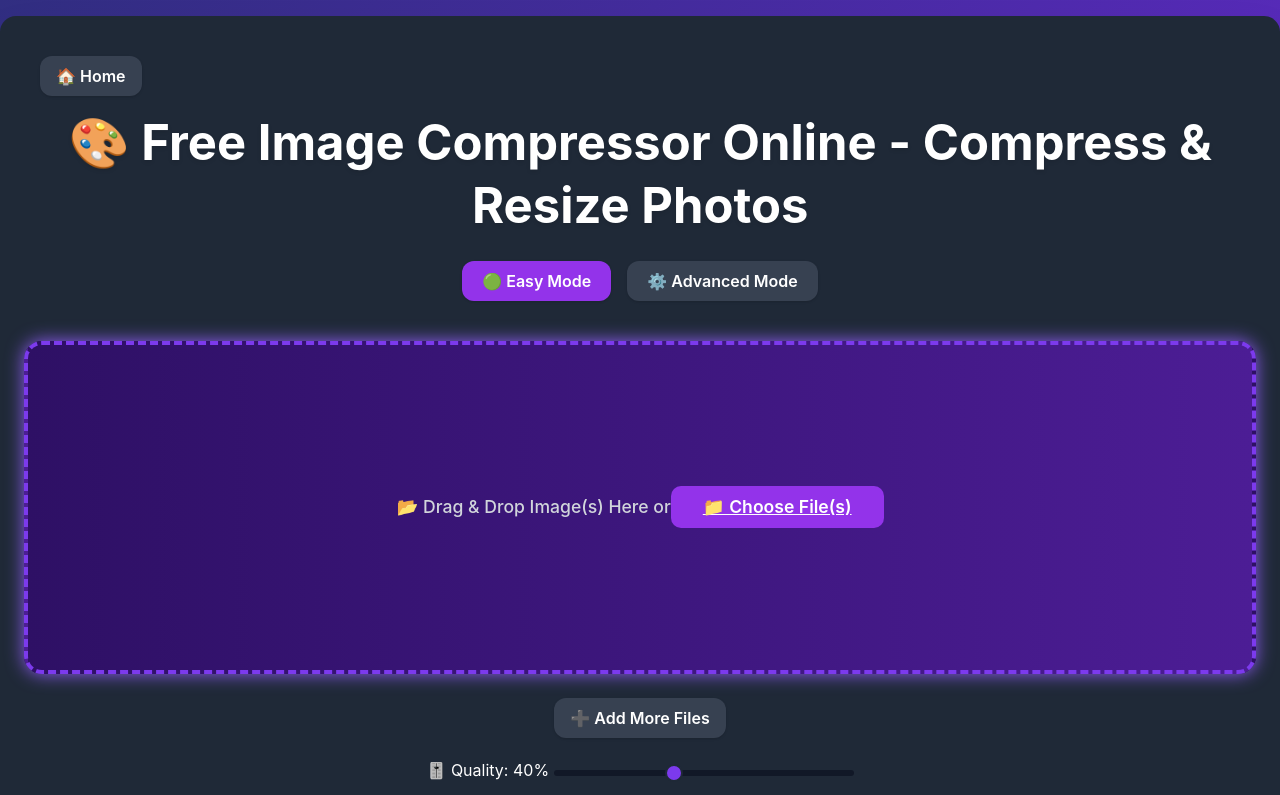
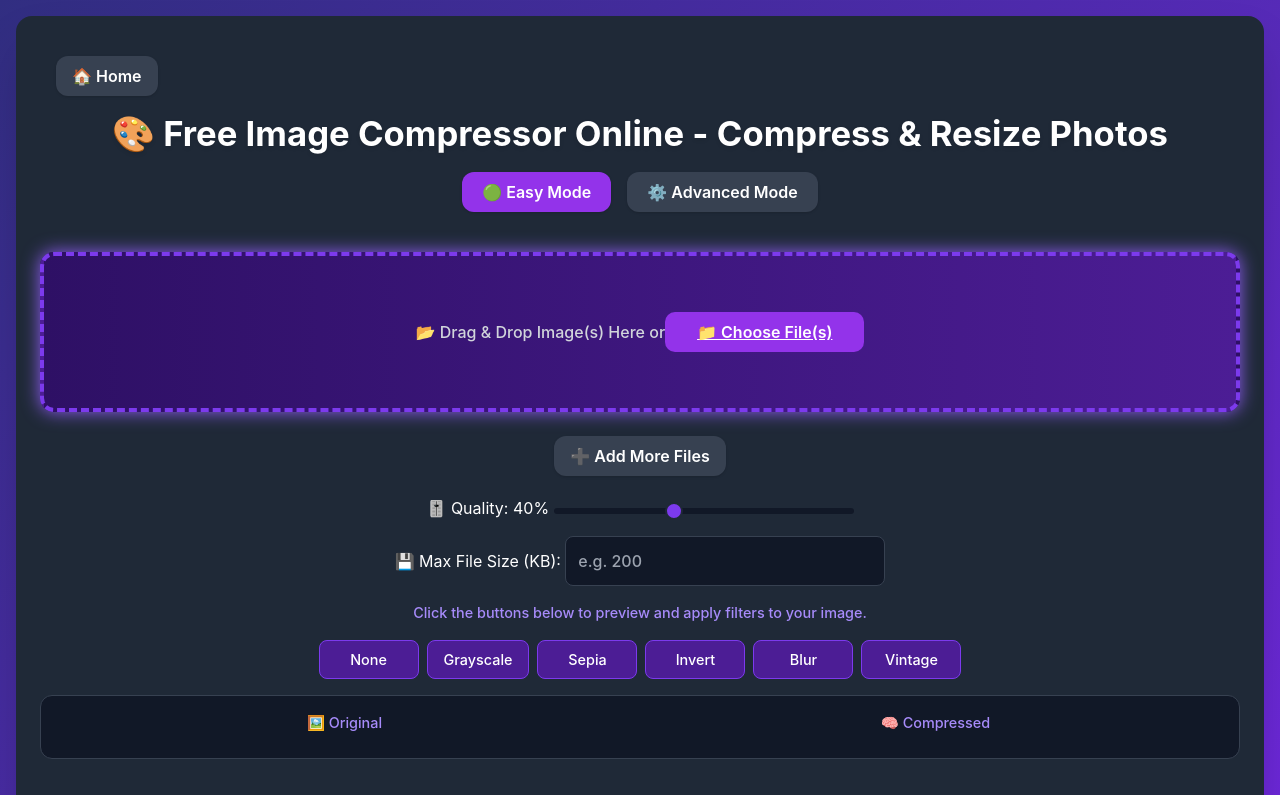
Before and after one commit to shibbux/imgcompress3, a plain HTML site: page index.html in a window 1280 px wide. Shown: the top 795 px of the page. Drawn offline with nearby package versions, Linux system fonts and the light colour scheme.

Commit message:
Update index.html

```diff
--- a/index.html
+++ b/index.html
@@ -184,12 +184,13 @@
       box-shadow: 0 10px 40px 0 #00000040;
     }
     img { max-height: 200px; border-radius: 10px; }
-    .drop-zone { border: 4px dashed #7c3aed; padding: 40px; border-radius: 18px; cursor: pointer; text-align: center; font-size: 1.1rem; color: #d1d5db; background: linear-gradient(to right, #2e1065, #4c1d95); transition: transform 0.3s, box-shadow 0.3s, border-color 0.3s; animation: subtlePulse 3s infinite;
-    height: 26vw;
+    .drop-zone { border: 4px dashed #7c3aed; padding: 28px; border-radius: 14px; cursor: pointer; text-align: center; font-size: 1rem; color: #d1d5db; background: linear-gradient(to right, #2e1065, #4c1d95); transition: transform 0.3s, box-shadow 0.3s, border-color 0.3s; animation: subtlePulse 3s infinite;
+    min-height: 160px;
+    max-height: 420px;
+    height: auto;
     align-items: center;
     justify-content: center;
-    display: flex
-;
+    display: flex;
     }
     .drop-zone:hover { transform: scale(1.02); box-shadow: 0 0 20px #a78bfa; }
     .drop-zone.dragover { background-color: #4c1d95; border-color: #c084fc; animation: none; }
@@ -239,33 +240,30 @@
       margin-bottom: 0;
     }
     .blackbox {
-      height: 100%;
-      width: 100vw;
+      height: auto;
+      width: 100%;
+      max-width: 100%;
+      box-sizing: border-box;
+      padding-left: 0;
+      padding-right: 0;
     }
     .main-heading {
   text-align: center;
-  font-weight: bold;
-  font-size: 24px;
-  margin-bottom: 24px;
-  animation: pulse 2s infinite;
-  padding: 0 1rem;
-}
-
-/* Responsive font sizes */
+  font-weight: 700;
+  font-size: 20px;
+  margin-bottom: 16px;
+  padding: 0 0.75rem;
+}
+
+/* Responsive font sizes (smaller for cleaner initial view) */
 @media (min-width: 640px) {
-  .main-heading {
-    font-size: 28px;
-  }
+  .main-heading { font-size: 22px; }
 }
 @media (min-width: 768px) {
-  .main-heading {
-    font-size: 36px;
-  }
+  .main-heading { font-size: 28px; }
 }
 @media (min-width: 1024px) {
-  .main-heading {
-    font-size: 48px;
-  }
+  .main-heading { font-size: 34px; }
 }
 
   </style>
@@ -1630,5 +1628,4 @@ function handleFiles(files) {
 </style>
 <!-- End signature -->
 </body>
-
 </html>
```
